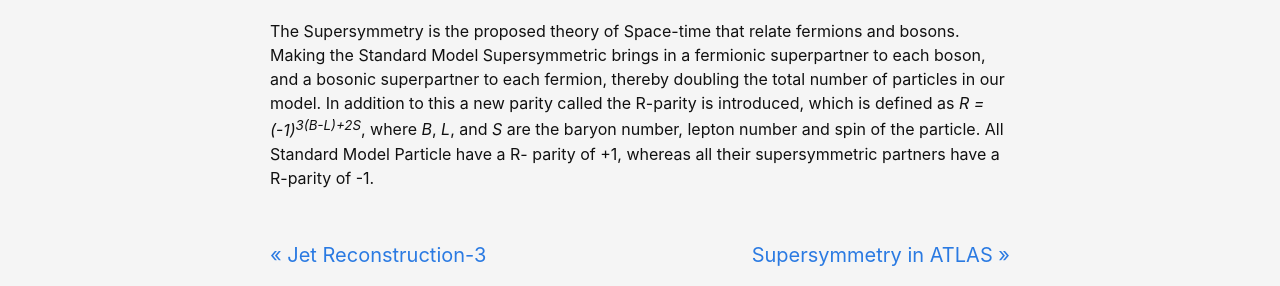
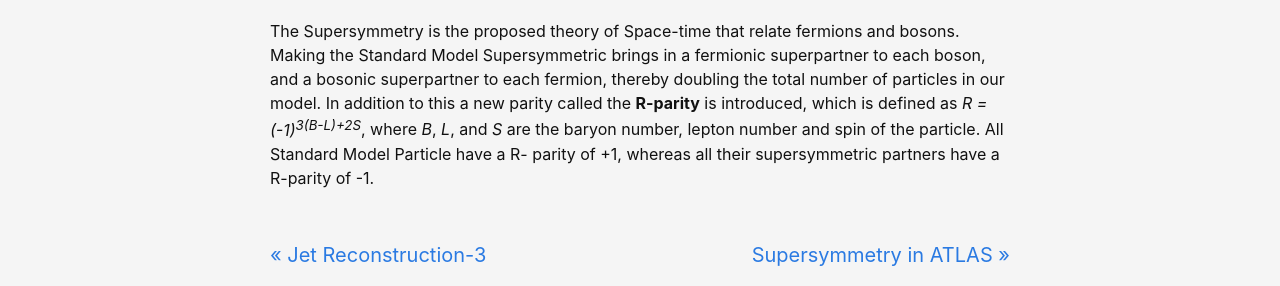
Before and after one commit to snigdhochakraborty/snigdhochakraborty.github.io, a Jekyll site: the page built from _posts/2021-05-05-RPV.md, in a window 1280 px wide. Shown: the part 1006-1292 px from the top of the page. Built offline with Jekyll 4.4.1, drawn with Linux system fonts in a browser that asks for light colours.

Commit message:
Update 2021-05-05-RPV.md

```diff
--- a/_posts/2021-05-05-RPV.md
+++ b/_posts/2021-05-05-RPV.md
@@ -11,4 +11,4 @@ As I discussed in one of my past blog post [<b>The Standard Model and Beyond</b>
 <p>Although the SM has been tested to excellent levels of precision and no experimental observation has invalidated its predictions. However, it fails to answer a lot about the universe around us at its fundamental level both experimentally, as well as theoretically. How can the gravitational interaction be included in the theory? What is the source of the charge-parity violation leading to the matter vs antimatter asymmetry in the Universe? What is the origin and composition of the dark matter in the Universe? What is the origin of the particle quantum numbers? How do neutrinos acquire mass? Is there a group framework to unify all interactions at some grand unified scale? These questions are what leads us to the topic of discussion, The Theory of Supersymmetry. Many theories have been developed to resolve the shortcomings of the Standard Model. Out of many, Supersymmetry (SUSY) is one of the most compelling.</p>
 
 <h2>Supersymmetry</h2>
- <p> The Supersymmetry is the proposed theory of Space-time that relate fermions and bosons. Making the Standard Model Supersymmetric brings in a fermionic superpartner to each boson, and a bosonic superpartner to each fermion, thereby doubling the total number of particles in our model. In addition to this a new parity called the R-parity is introduced, which is defined as <i>R = (-1)<sup>3(B-L)+2S</sup></i>, where <i>B</i>, <i>L</i>, and <i>S</i> are the baryon number, lepton number and spin of the particle. All Standard Model Particle have a R- parity of +1, whereas all their supersymmetric partners have a R-parity of -1.</p>
+ <p> The Supersymmetry is the proposed theory of Space-time that relate fermions and bosons. Making the Standard Model Supersymmetric brings in a fermionic superpartner to each boson, and a bosonic superpartner to each fermion, thereby doubling the total number of particles in our model. In addition to this a new parity called the <b>R-parity</b> is introduced, which is defined as <i>R = (-1)<sup>3(B-L)+2S</sup></i>, where <i>B</i>, <i>L</i>, and <i>S</i> are the baryon number, lepton number and spin of the particle. All Standard Model Particle have a R- parity of +1, whereas all their supersymmetric partners have a R-parity of -1.</p>
```
